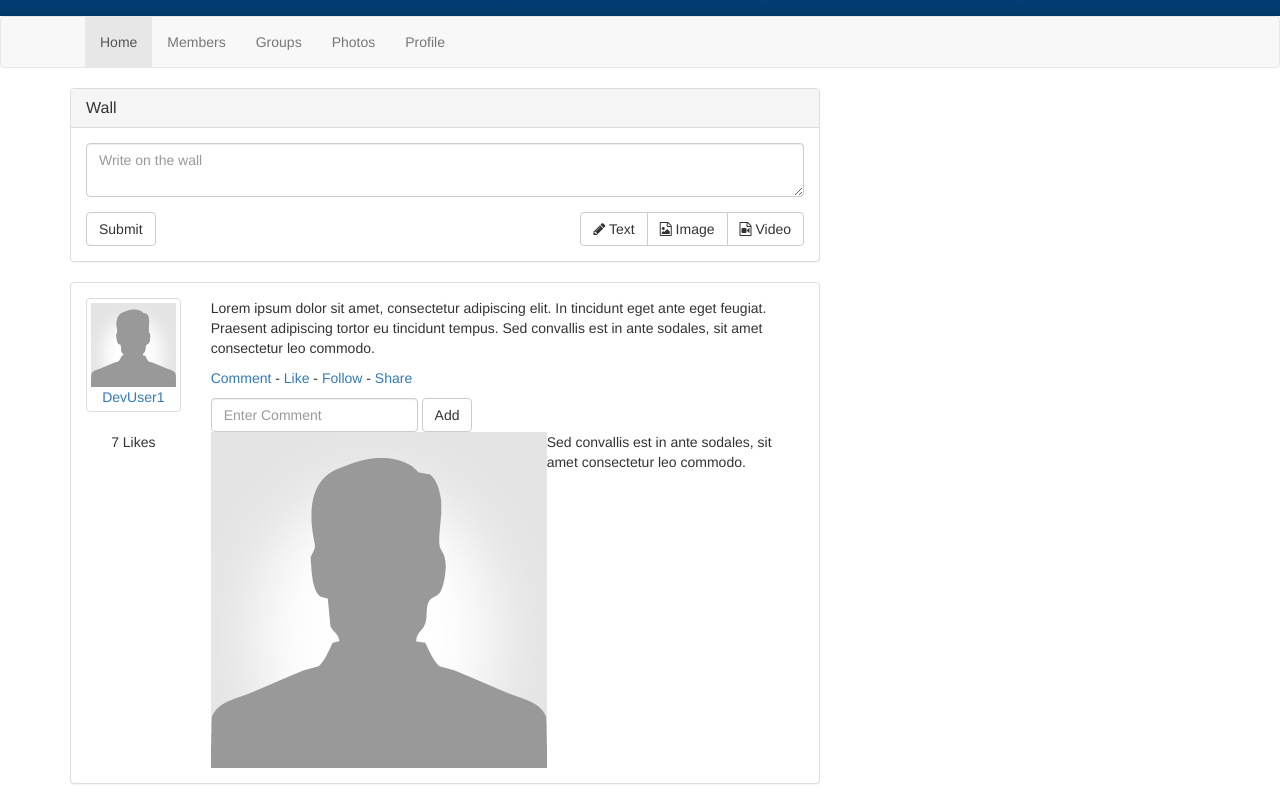
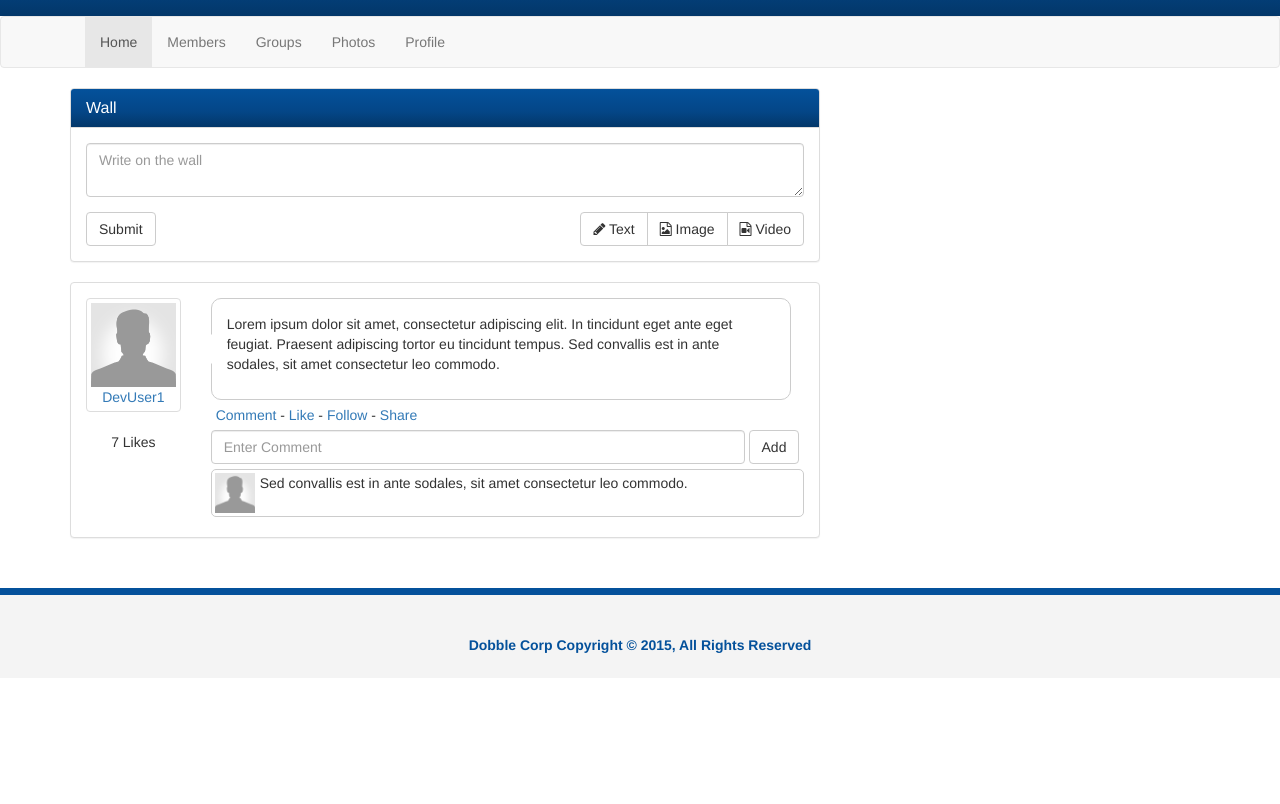
Before and after one commit to marb61a/bootstraptemplate, a plain HTML site: page index.html in a window 1280 px wide. Shown: the part 84-888 px from the top of the page. After the commit the page ends 800 px from the top, so only its background shows below. Drawn offline with Linux system fonts and the light colour scheme.

Commit message:
adding css and index page setup

```diff
--- a/css/style.css
+++ b/css/style.css
@@ -12,3 +12,93 @@ header form {
 header .logo{
     float:left;
 }
+
+.panel-heading{
+    background-image: linear-gradient(#04519b, #044687 60%, #033769);
+	color:#fff !important;
+}
+
+.bubble{
+	position:relative;
+	width:580px;
+	min-height:65px;
+	padding:15px;
+	background:#fff;
+	border-radius: 10px;
+	border:1px solid #ccc;
+}
+
+.bubble:after{
+	content:'';
+	position:absolute;
+	border-style:solid;
+	border-width:15px 15px 15px 0;
+	border-color:transparent #fff;
+	display:block;
+	width:0;
+	z-index:1;
+	margin-top:-15px;
+	left:-15px;
+	top:50%;
+}
+
+.post-actions{
+	margin:5px;
+}
+
+.comment-form .form-group{
+	width:90%;
+}
+
+.comment-form input[type='text']{
+	width:100%;
+}
+
+.comment-avatar img{
+	width:40px;
+	margin-right:5px;
+}
+
+.comment{
+	border:1px solid #ccc;
+	border-radius: 5px;
+	padding:3px;
+	margin:5px 0;
+	overflow:auto;
+	width:100%;
+}
+
+.friends li{
+	list-style: none;
+	padding:0 5px;
+	display:inline;
+	float:left;
+}
+
+.friends img{
+	width:55px;
+}
+
+.groups img{
+	width:80px;
+	float:left;
+	margin-right:15px;
+}
+
+.group-item{
+	padding-bottom:10px;
+	margin-bottom:20px;
+	border-bottom:1px solid #ccc;
+	overflow:auto;
+}
+
+footer{
+	background:#f4f4f4;
+	height:90px;
+	color:#04519b;
+	font-weight: bold;
+	text-align: center;
+	padding-top:40px;
+	margin-top:30px;
+	border-top:7px solid #04519b;
+}
--- a/index.html
+++ b/index.html
@@ -5,7 +5,7 @@
     <meta charset="utf-8">
     <meta http-equiv="X-UA-Compatible" content="IE=edge">
     <meta name="viewport" content="width=device-width, initial-scale=1">
-    <title>Sociable Social Network</title>
+    <title>Dobble Social Network</title>
     <!-- Bootstrap core CSS -->
     <link href="css/bootstrap.css" rel="stylesheet">
     <!-- Custom styles for this template -->
@@ -53,7 +53,7 @@
             <li><a href="photos.html">Photos</a></li>
             <li><a href="profile.html">Profile</a></li>
           </ul>
-        </div><!--/.nav-collapse -->
+        </div>
       </div>
     </nav>
 
@@ -89,14 +89,14 @@
                   <div class="col-sm-2">
                     <a class="post-avatar thumbnail" href="profile.html"><img src="img/user.png"><div class="text-center">DevUser1</div></a>
                     <div class="likes text-center">7 Likes</div>
-                  </div><!-- col-sm-2 end -->
+                  </div>
                   <div class="col-sm-10">
                     <div class="bubble">
                       <div class="pointer">
                         <p>Lorem ipsum dolor sit amet, consectetur adipiscing elit. In tincidunt eget ante eget feugiat. Praesent adipiscing tortor eu tincidunt tempus. Sed convallis est in ante sodales, sit amet consectetur leo commodo. </p>
                       </div>
                       <div class="pointer-border"></div>
-                    </div><!-- bubble end -->
+                    </div>
                     <p class="post-actions"><a href="#">Comment</a> - <a href="#">Like</a> - <a href="#">Follow</a> - <a href="#">Share</a> </p>
                     <div class="comment-form">
                       <form class="form-inline">
@@ -105,7 +105,7 @@
                         </div>
                         <button type="submit" class="btn btn-default">Add</button>
                       </form>
-                    </div><!-- comment form end -->
+                    </div>
                     <div class="clearfix"></div>
 
                     <div class="comments">
@@ -121,7 +121,7 @@
                 </div>
               </div>
             </div>
-          </div><!-- col-md-8 end -->
+          </div>
           <div class="col-md-4">
 
           </div>
@@ -130,6 +130,12 @@
 
     </section>
 
+    <footer>
+      <div class="container">
+        <p>Dobble Corp Copyright &copy; 2015, All Rights Reserved</p>
+      </div>
+    </footer>
+
     <!-- Bootstrap core JavaScript
     ================================================== -->
     <!-- Placed at the end of the document so the pages load faster -->
```
Also changed, not shown: 1 other file.
